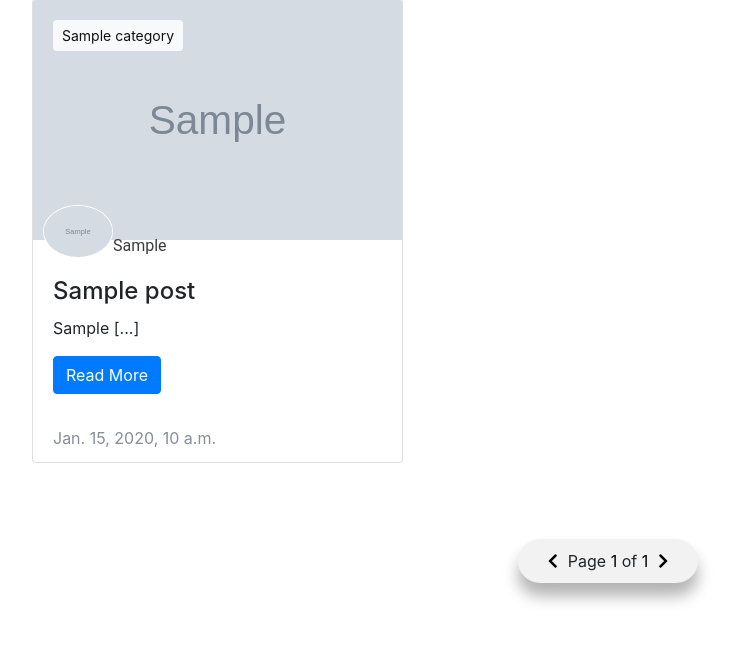
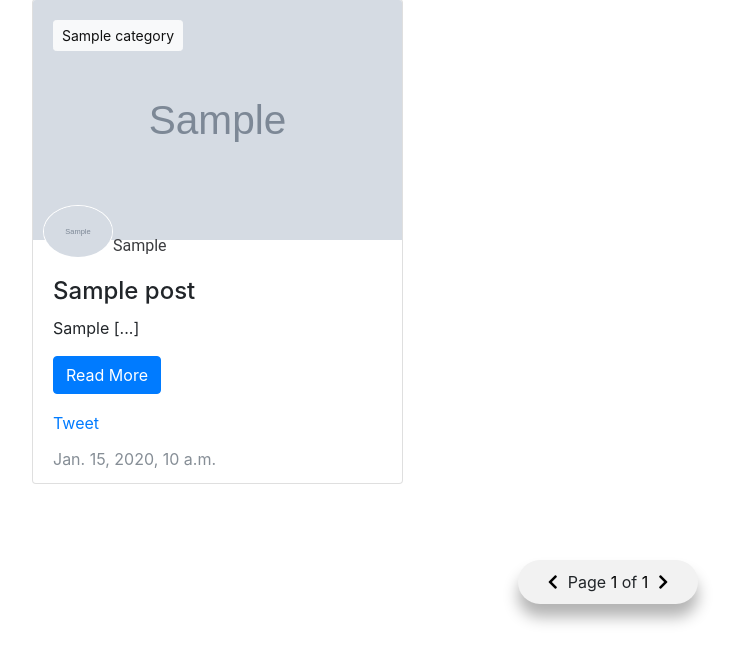
Before and after one commit to jdoiro3/myPersonalSite, a Django app: template blog/templates/blog/index.html in a window 1280 px wide. Shown: the part 121-784 px from the top of the page, without its empty margins (32-767 px from the left). Run offline with Django 3.2, Linux system fonts and the light colour scheme; the template is opened without the code that fills it: most values are stand-ins (such as "Sample title", 1, 10 or a date in 2020); grey boxes marked "Sample" are stand-in pictures; some libraries are stand-ins or nearby versions.

Commit message:
added social media buttons.

```diff
--- a/blog/static/blog/index.css
+++ b/blog/static/blog/index.css
@@ -1,6 +1,6 @@
 
 
-body{
+body {
   background-color: #E4E6EB;
 }
 
@@ -104,3 +104,13 @@ body::-webkit-scrollbar {
   color: #3B3C3F;
   font-family: 'Roboto', sans-serif;
 }
+
+.card-body {
+  padding-bottom: 0px !important;
+}
+
+.sharing {
+  margin-top: 5%;
+  display: flex;
+  column-gap: 2px;
+}
--- a/blog/templates/blog/index.html
+++ b/blog/templates/blog/index.html
@@ -24,6 +24,12 @@
         <h4 class="card-title">{{ post.title }}</h4>
         <p class="card-text">{{ post.first_paragraph | slice:"0:250" }} [...]</p>
         <a href="{% url 'blog:post-detail' post.slug %}" class="btn btn-primary">Read More</a>
+        <div class="sharing">
+          <a id="twitter" href="https://twitter.com/share?ref_src=twsrc%5Etfw" class="twitter-share-button" data-url="{{request.build_absolute_uri|slice:":-1"}}{% url 'blog:post-detail' post.slug %}" data-show-count="false">Tweet</a>
+          <script async src="https://platform.twitter.com/widgets.js" charset="utf-8"></script>
+          <script src="https://platform.linkedin.com/in.js" type="text/javascript">lang: en_US</script>
+          <script type="IN/Share" data-url="{{request.build_absolute_uri|slice:":-1" }}{% url 'blog:post-detail' post.slug %}"></script>
+        </div>
       </div>
       <div class="card-footer text-muted d-flex justify-content-between bg-transparent border-top-0">
         <div class="views">{{ post.updated_on }}</div>
--- a/blog/templates/blog/post.html
+++ b/blog/templates/blog/post.html
@@ -42,6 +42,7 @@
             {% block user_select %}
             {% endblock %}
         </div>
+        {% include "blog/sharing.html" %}
       {% block post_content %}
       {% if request.user == post.author %}
         <div id="edit-container">
--- /dev/null
+++ b/blog/templates/blog/sharing.html
@@ -0,0 +1,6 @@
+<div class="sharing">
+    <a id="twitter" href="https://twitter.com/share?ref_src=twsrc%5Etfw" class="twitter-share-button" data-url="{{request.build_absolute_uri|slice:":-1"}}{% url 'blog:post-detail' post.slug %}" data-show-count="false">Tweet</a>
+    <script async src="https://platform.twitter.com/widgets.js" charset="utf-8"></script>
+    <script src="https://platform.linkedin.com/in.js" type="text/javascript">lang: en_US</script>
+    <script type="IN/Share" data-url="{{request.build_absolute_uri|slice:":-1" }}{% url 'blog:post-detail' post.slug %}"></script>
+</div>
```
Also changed, not shown: blog/static/blog/post.css (+10 -2 lines).
